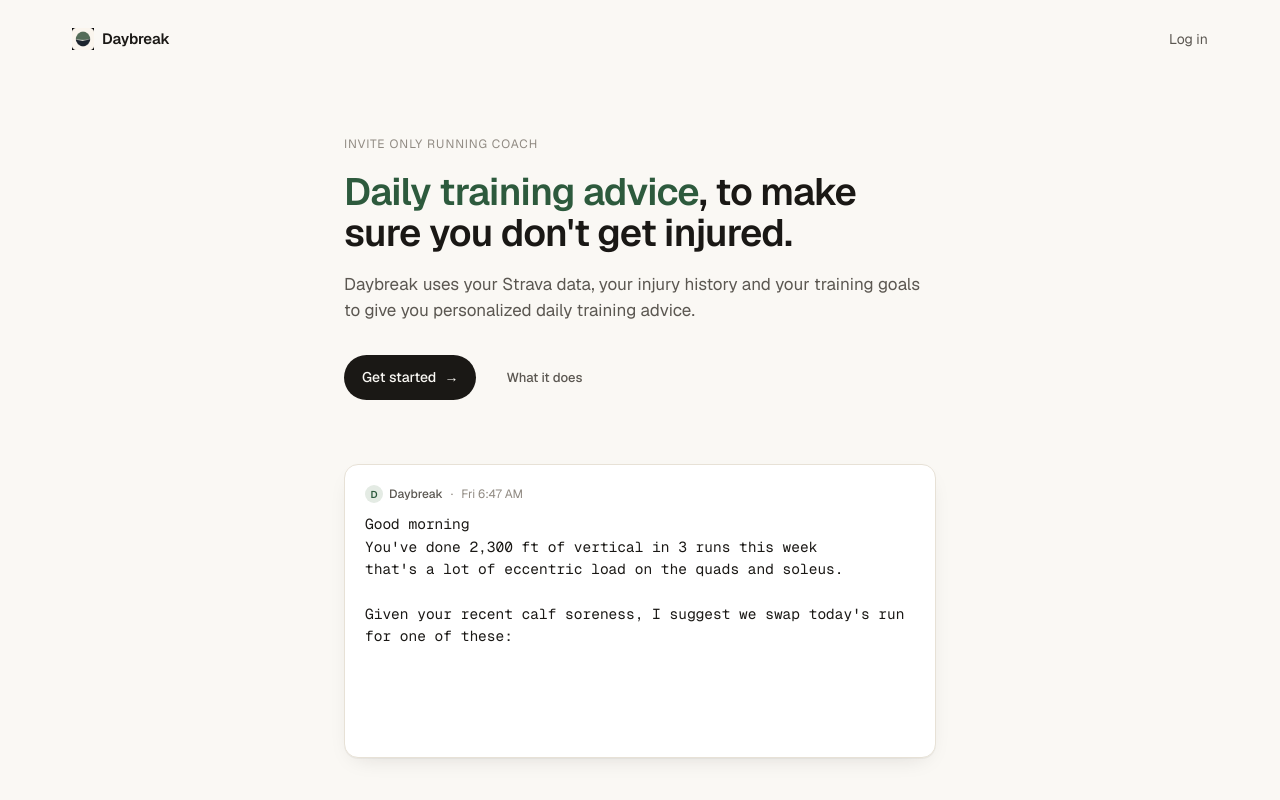
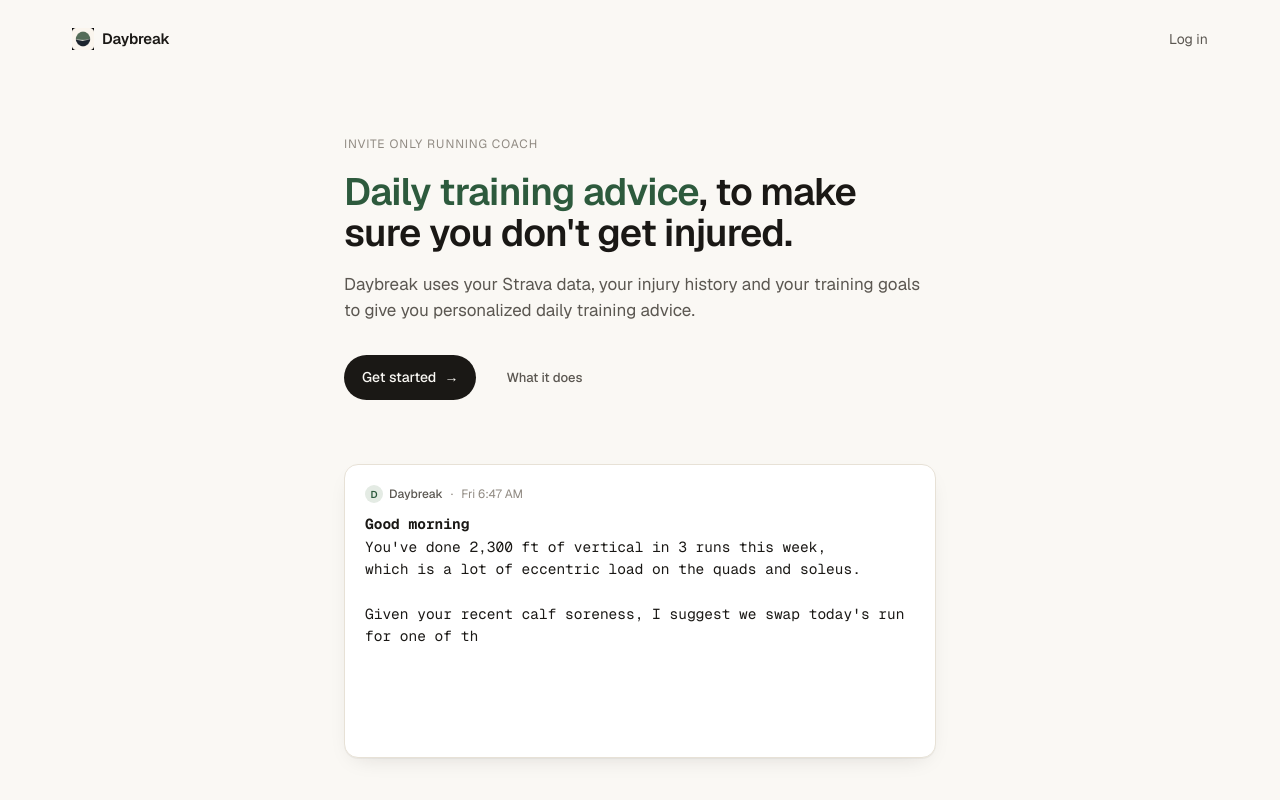
Before and after one commit to dtemple/hammytime, a Next.js app: page / in a window 1280 px wide. Shown: the top 800 px of the page. Built offline with nearby package versions, Linux system fonts and the light colour scheme.

Commit message:
Bold checkin bubble comments

```diff
--- a/src/components/CheckinBubble.tsx
+++ b/src/components/CheckinBubble.tsx
@@ -1,19 +1,21 @@
 'use client';
 
-import { useEffect, useState } from 'react';
+import { useEffect, useMemo, useState, type ReactNode } from 'react';
 
 const MESSAGE =
-  "Good morning\n" +
-  "You've done 2,300 ft of vertical in 3 runs this week\n" +
-  "that's a lot of eccentric load on the quads and soleus.\n" +
-  "\n" +
+  '**Good morning**\n' +
+  "You've done 2,300 ft of vertical in 3 runs this week,\n" +
+  'which is a lot of eccentric load on the quads and soleus.\n' +
+  '\n' +
   "Given your recent calf soreness, I suggest we swap today's run for one of these:\n" +
-  "\n" +
-  "• Flat 6-mile easy run on the Corte Madera path, no faster\n" +
-  "  than 9:30/mi\n" +
-  "• 45-min bike ride if your legs are feeling sore\n" +
-  "\n" +
-  "what do you think?";
+  '\n' +
+  '• **Flat 6-mile easy run** on the Corte Madera path, no faster\n' +
+  '  than 9:30/mi\n' +
+  '• **45-min bike ride** if your legs are feeling sore\n' +
+  '\n' +
+  'what do you think?';
+
+const PLAIN_LENGTH = MESSAGE.replace(/\*\*/g, '').length;
 
 function charDelay(ch: string): number {
   if (ch === '.' || ch === ',' || ch === ':') return 110;
@@ -22,8 +24,34 @@
   return 18;
 }
 
+function renderTyped(src: string, visible: number): ReactNode[] {
+  const nodes: ReactNode[] = [];
+  let buf = '';
+  let bold = false;
+  let consumed = 0;
+  let i = 0;
+  const flush = () => {
+    if (!buf) return;
+    nodes.push(bold ? <strong key={nodes.length}>{buf}</strong> : buf);
+    buf = '';
+  };
+  while (i < src.length && consumed < visible) {
+    if (src[i] === '*' && src[i + 1] === '*') {
+      flush();
+      bold = !bold;
+      i += 2;
+      continue;
+    }
+    buf += src[i];
+    i++;
+    consumed++;
+  }
+  flush();
+  return nodes;
+}
+
 export default function CheckinBubble() {
-  const [typed, setTyped] = useState('');
+  const [visible, setVisible] = useState(0);
   const [buttonsVisible, setButtonsVisible] = useState(false);
   const [done, setDone] = useState(false);
 
@@ -31,7 +59,7 @@
     const prefersReduced = window.matchMedia('(prefers-reduced-motion: reduce)').matches;
     if (prefersReduced) {
       // eslint-disable-next-line react-hooks/set-state-in-effect
-      setTyped(MESSAGE);
+      setVisible(PLAIN_LENGTH);
       setDone(true);
       setButtonsVisible(true);
       return;
@@ -39,16 +67,17 @@
 
     let i = 0;
     let timer: ReturnType<typeof setTimeout>;
+    const plain = MESSAGE.replace(/\*\*/g, '');
 
     function tick() {
       i++;
-      setTyped(MESSAGE.slice(0, i));
-      if (i >= MESSAGE.length) {
+      setVisible(i);
+      if (i >= plain.length) {
         setDone(true);
         setTimeout(() => setButtonsVisible(true), 200);
         return;
       }
-      timer = setTimeout(tick, charDelay(MESSAGE[i - 1] ?? ''));
+      timer = setTimeout(tick, charDelay(plain[i - 1] ?? ''));
     }
 
     const start = setTimeout(tick, 900);
@@ -57,6 +86,8 @@
       clearTimeout(timer);
     };
   }, []);
+
+  const nodes = useMemo(() => renderTyped(MESSAGE, visible), [visible]);
 
   return (
     <article className="ht-checkin" aria-label="Sample morning check-in">
@@ -69,7 +100,7 @@
         <span>Fri 6:47 AM</span>
       </div>
       <div className="ht-checkin-body">
-        {typed}
+        {nodes}
         {!done && <span className="ht-caret" />}
       </div>
       <div className={`ht-tg-buttons${buttonsVisible ? ' shown' : ''}`}>
```
